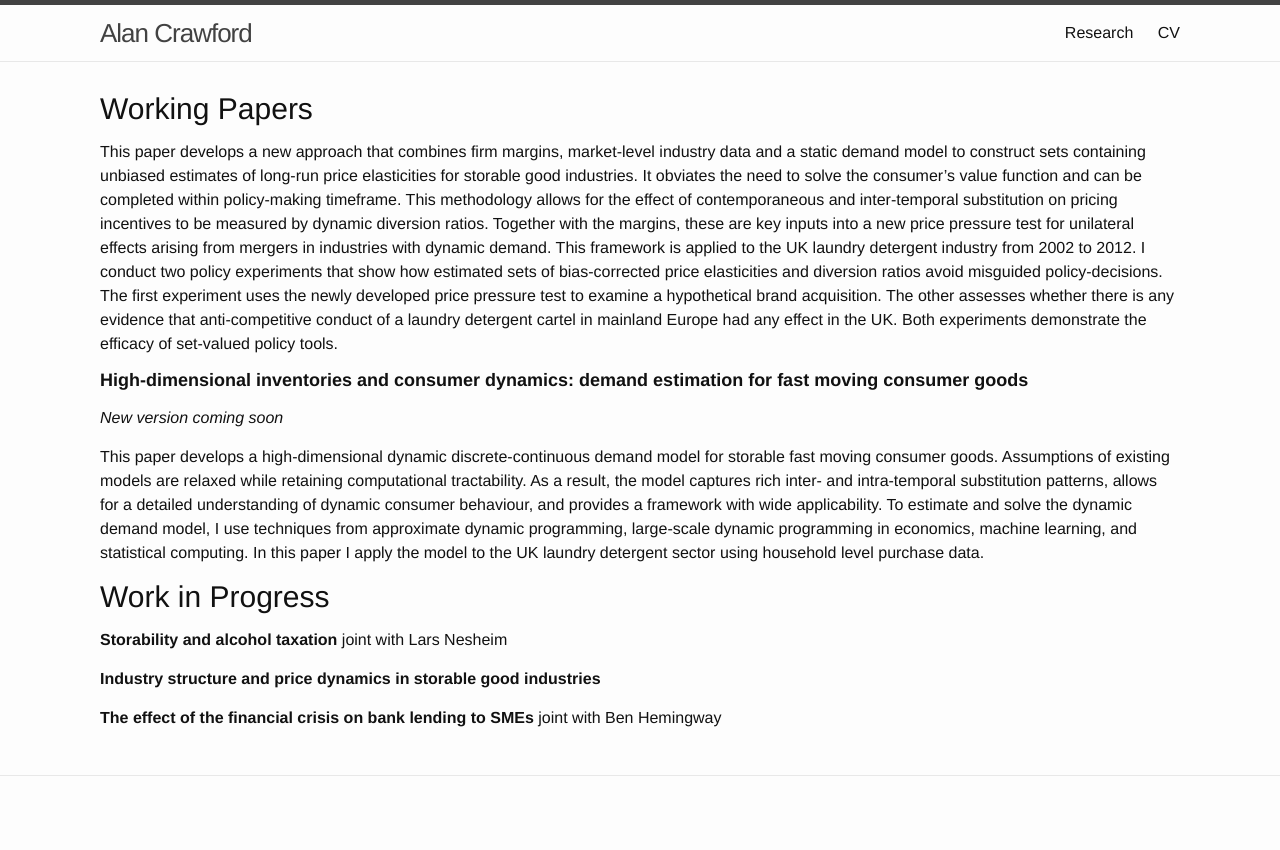
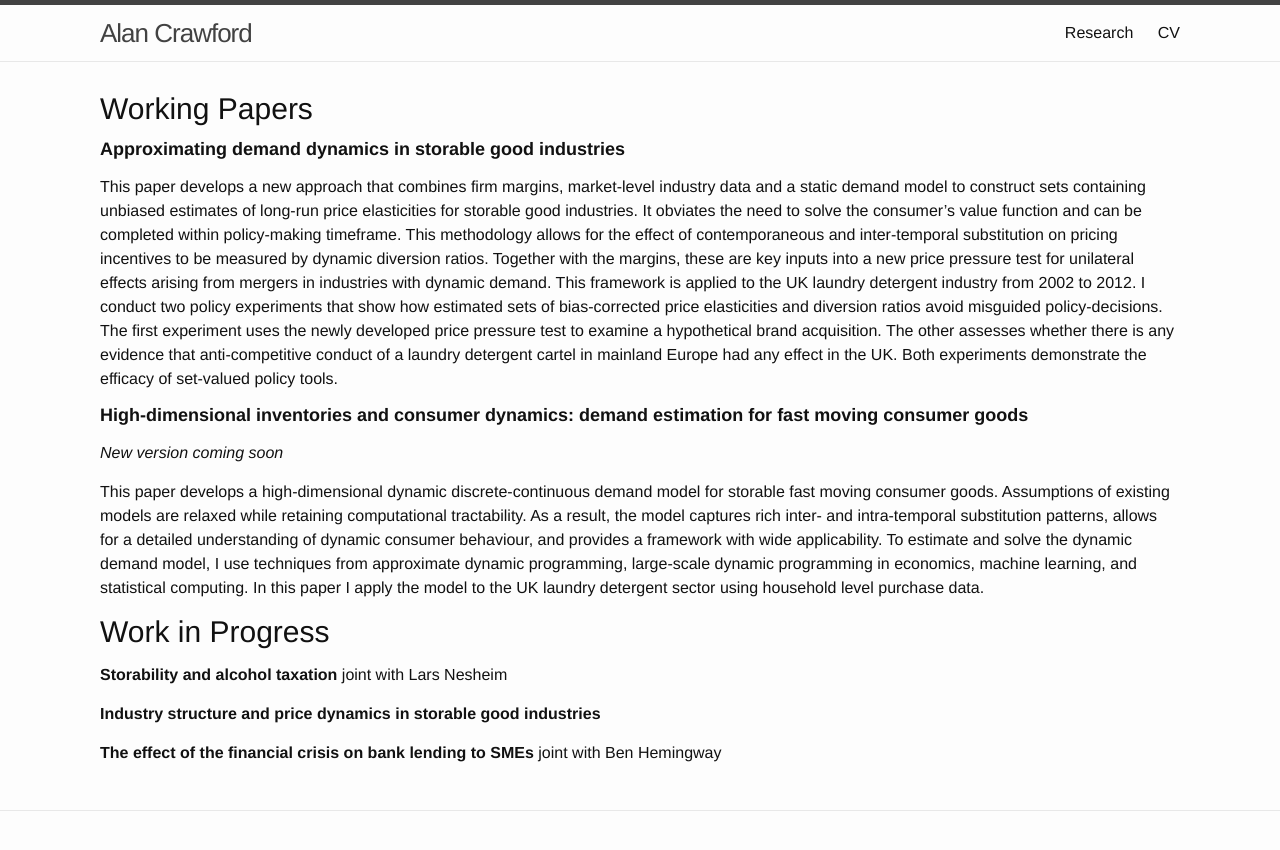
Before and after one commit to alancrawford/alancrawford.github.io, a Jekyll site: the page built from _pages/Research.md, in a window 1280 px wide. Shown: the top 850 px of the page. Built offline with Jekyll 4.4.1, drawn with Linux system fonts in a browser that asks for light colours.

Commit message:
Postpone pdf post until edited

```diff
--- a/_pages/Research.md
+++ b/_pages/Research.md
@@ -5,6 +5,8 @@ permalink: /Research/
 ---
 
 ## Working Papers
+
+#### Approximating demand dynamics in storable good industries
 
 <!-- [Approximating demand dynamics in storable good industries](../assets/workingpapers/CrawfordAR (2020) Approximating Demand Dyanmics for Storable goods.pdf) -->
 
```
